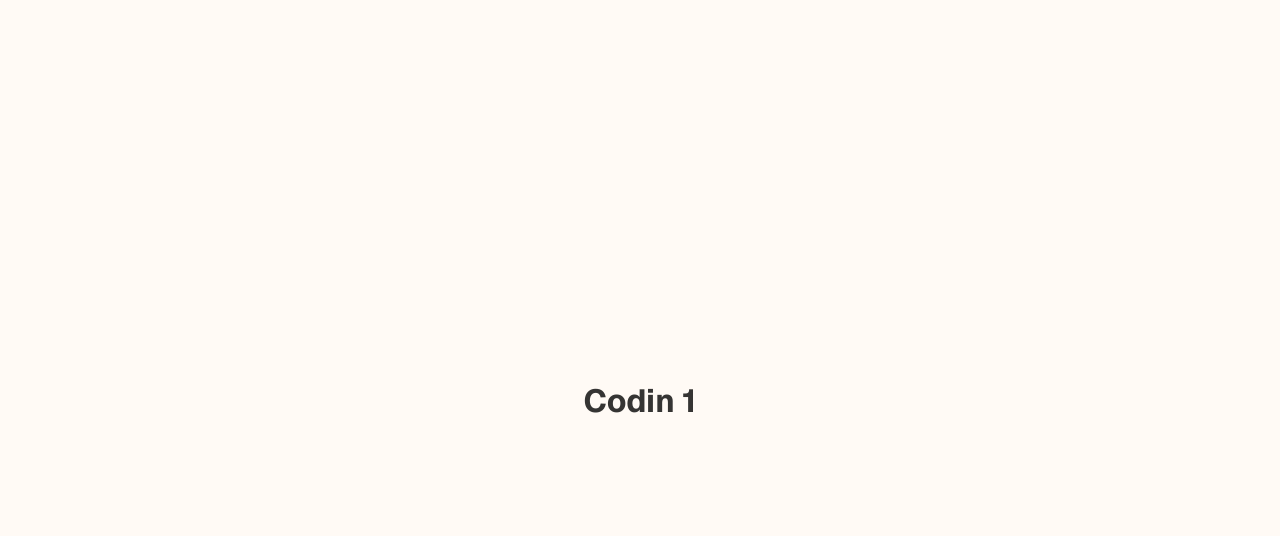
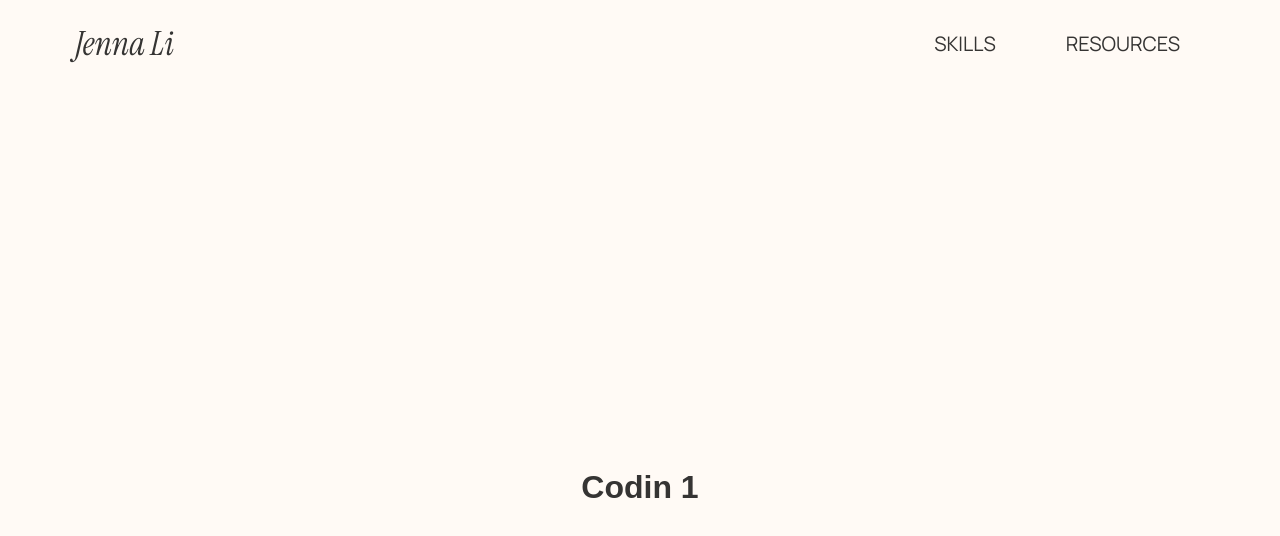
Before and after one commit to jli33-rrc/li_jenna_coding_assignment14, a Next.js app: page / in a window 1280 px wide. Shown: the top 536 px of the page. Built offline with nearby package versions, Linux system fonts and the light colour scheme.

Commit message:
Updated NavigationBar component

```diff
--- a/jest.config.ts
+++ b/jest.config.ts
@@ -6,7 +6,7 @@ const config: Config = {
   setupFilesAfterEnv: ['<rootDir>/jest.setup.ts'],
   testMatch: ['**/__tests__/**/*.ts?(x)', '**/?(*.)+(spec|test|tests).ts?(x)'],
   transform: {
-    '^.+\\.tsx?$': 'ts-jest',
+    '^.+\\.tsx?$': ['ts-jest', { tsconfig: 'tsconfig.jest.json' }],
   },
   moduleNameMapper: {
     '\\.(css|less|scss|sass)$': 'identity-obj-proxy',
--- a/package.json
+++ b/package.json
@@ -5,7 +5,7 @@
   "scripts": {
     "dev": "next dev",
     "build": "next build",
-    "start": "next start",
+    "start": "next start -p 5575",
     "lint": "prettier --check .",
     "format": "prettier --write .",
     "storybook": "storybook dev -p 6006",
--- a/src/app/globals.css
+++ b/src/app/globals.css
@@ -1,3 +1,5 @@
+@import url('https://fonts.googleapis.com/css2?family=Instrument+Serif:ital,wght@0,400;1,400&family=Manrope&display=swap');
+
 :root {
   --background: #fffaf5;
   --foreground: #353433;
--- a/src/app/layout.tsx
+++ b/src/app/layout.tsx
@@ -1,31 +1,25 @@
 import * as React from 'react';
 import type { Metadata } from 'next';
-import { Geist, Geist_Mono } from 'next/font/google';
+import { NavigationBar } from '../components/NavigationBar';
 import './globals.css';
-
-const geistSans = Geist({
-  variable: '--font-geist-sans',
-  subsets: ['latin'],
-});
-
-const geistMono = Geist_Mono({
-  variable: '--font-geist-mono',
-  subsets: ['latin'],
-});
 
 export const metadata: Metadata = {
   title: 'Jenna Li',
   description: 'Portfolio website',
 };
 
-export default function RootLayout({
-  children,
-}: Readonly<{
-  children: React.ReactNode;
-}>) {
+const navLinks = [
+  { label: 'SKILLS', href: '/skills' },
+  { label: 'RESOURCES', href: '/resources' },
+];
+
+export default function RootLayout({ children }: { children: React.ReactNode }) {
   return (
     <html lang="en">
-      <body className={`${geistSans.variable} ${geistMono.variable}`}>{children}</body>
+      <body>
+        <NavigationBar links={navLinks} backgroundColor="#FFFAF5" fontColor="#353433" />
+        {children}
+      </body>
     </html>
   );
 }
--- a/src/components/NavigationBar/NavigationBar.tsx
+++ b/src/components/NavigationBar/NavigationBar.tsx
@@ -1,3 +1,5 @@
+'use client';
+
 import React from 'react';
 import { NavigationBarProps } from './NavigationBar.types';
 import styled from 'styled-components';
--- /dev/null
+++ b/tsconfig.jest.json
@@ -0,0 +1,6 @@
+{
+  "extends": "./tsconfig.json",
+  "compilerOptions": {
+    "jsx": "react-jsx"
+  }
+}
--- a/tsconfig.json
+++ b/tsconfig.json
@@ -11,7 +11,7 @@
     "moduleResolution": "node",
     "resolveJsonModule": true,
     "isolatedModules": true,
-    "jsx": "react",
+    "jsx": "preserve",
     "incremental": true,
     "plugins": [
       {
```
Also changed, not shown: src/components/NavigationBar/index.ts (renamed from src/components/NavigationBar/index.tsx).
